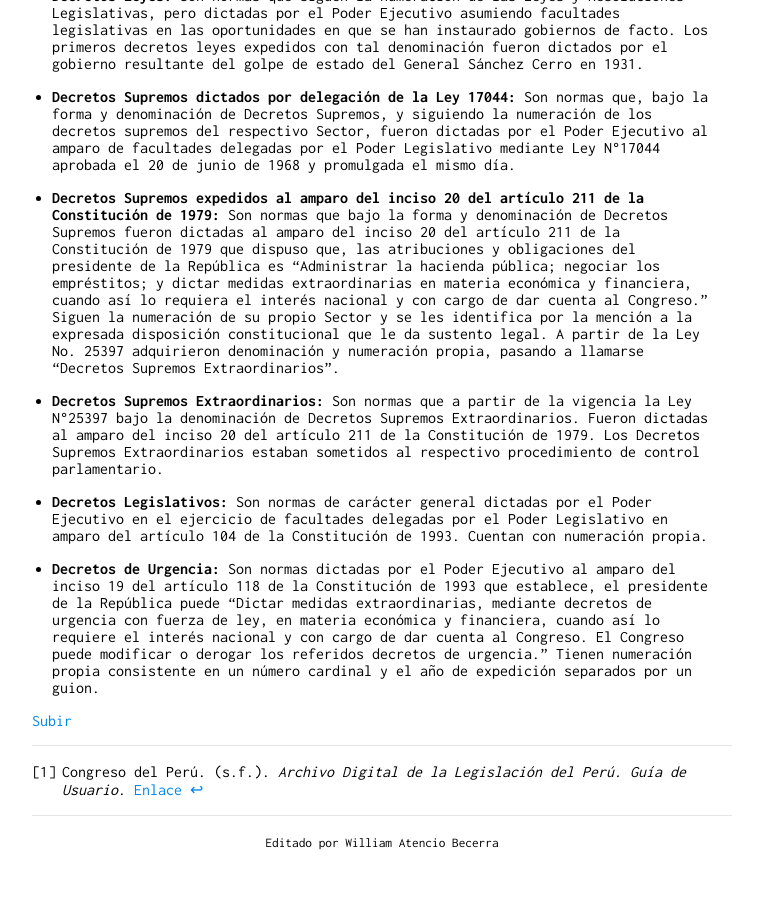
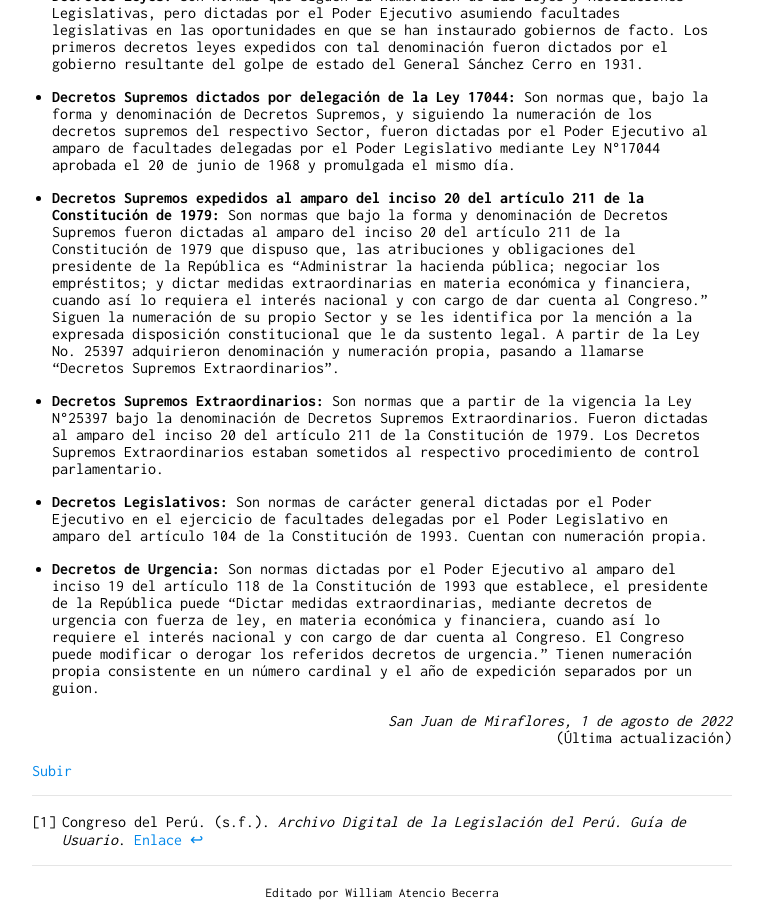
Before and after one commit to actio1680/actio1680.github.io, a Jekyll site: the page built from proyecto1/presentacion1.md, in a window 1280 px wide and 900 px high, scrolled down 3065 px. Shown: the whole window, without its empty margins (258-1022 px from the left). Built offline with Jekyll 4.4.1, drawn with Linux system fonts in a browser that asks for light colours; our own code applies the rules of GitHub Pages for plain Markdown files; before the commit the page ends 3915 px from its top, so only the background shows below that.

Commit message:
Update presentacion1.md

```diff
--- a/proyecto1/presentacion1.md
+++ b/proyecto1/presentacion1.md
@@ -81,6 +81,10 @@
  - **Decretos de Urgencia:** Son normas dictadas por el Poder Ejecutivo al amparo del inciso 19 del artículo 118 de la Constitución de 1993 que establece, el presidente de la República puede “Dictar medidas extraordinarias, mediante decretos de urgencia con fuerza de ley, en materia económica y financiera, cuando así lo requiere el interés nacional y con cargo de dar cuenta al Congreso. El Congreso puede modificar o derogar los referidos decretos de urgencia.”
 Tienen numeración propia consistente en un número cardinal y el año de expedición separados por un guion.
 
+<div align="right">
+<i>San Juan de Miraflores, 1 de agosto de 2022</i><br>
+(Última actualización)
+</div>
 
 [Subir](#top)
 
```
